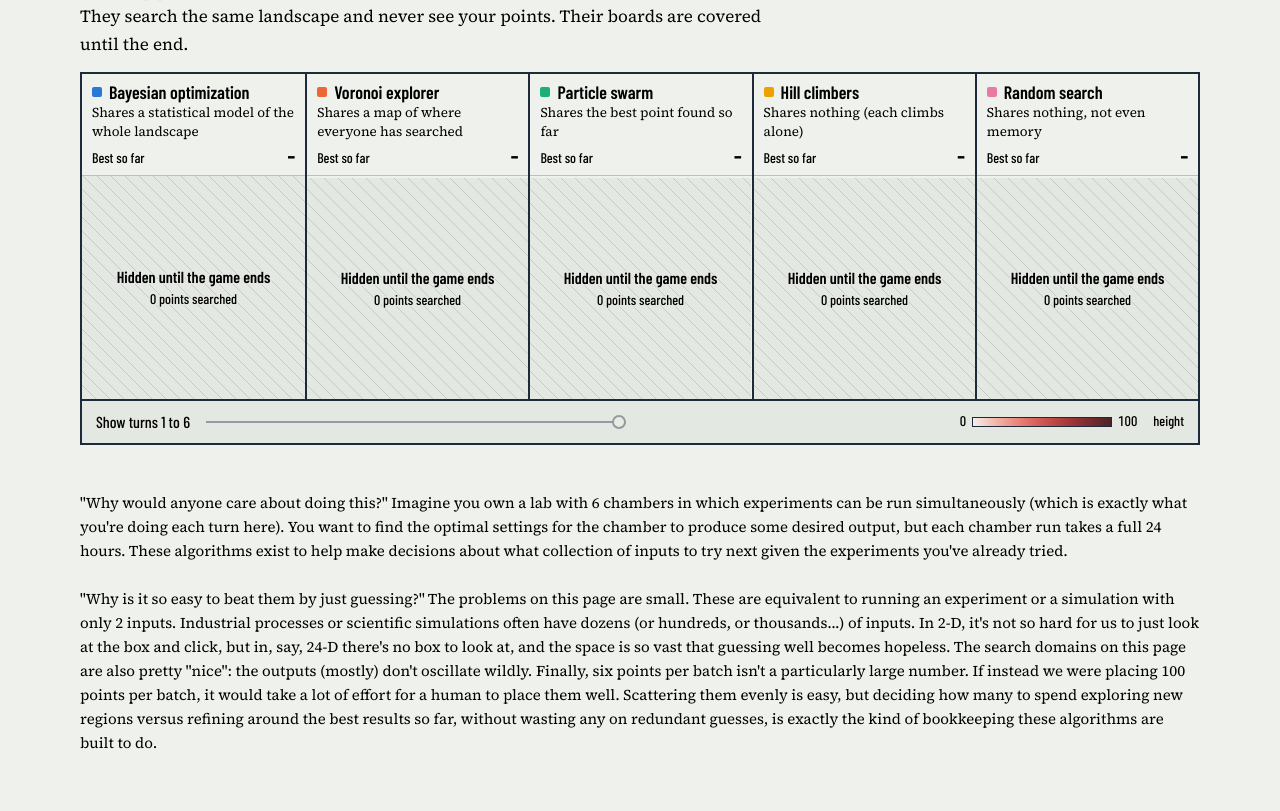
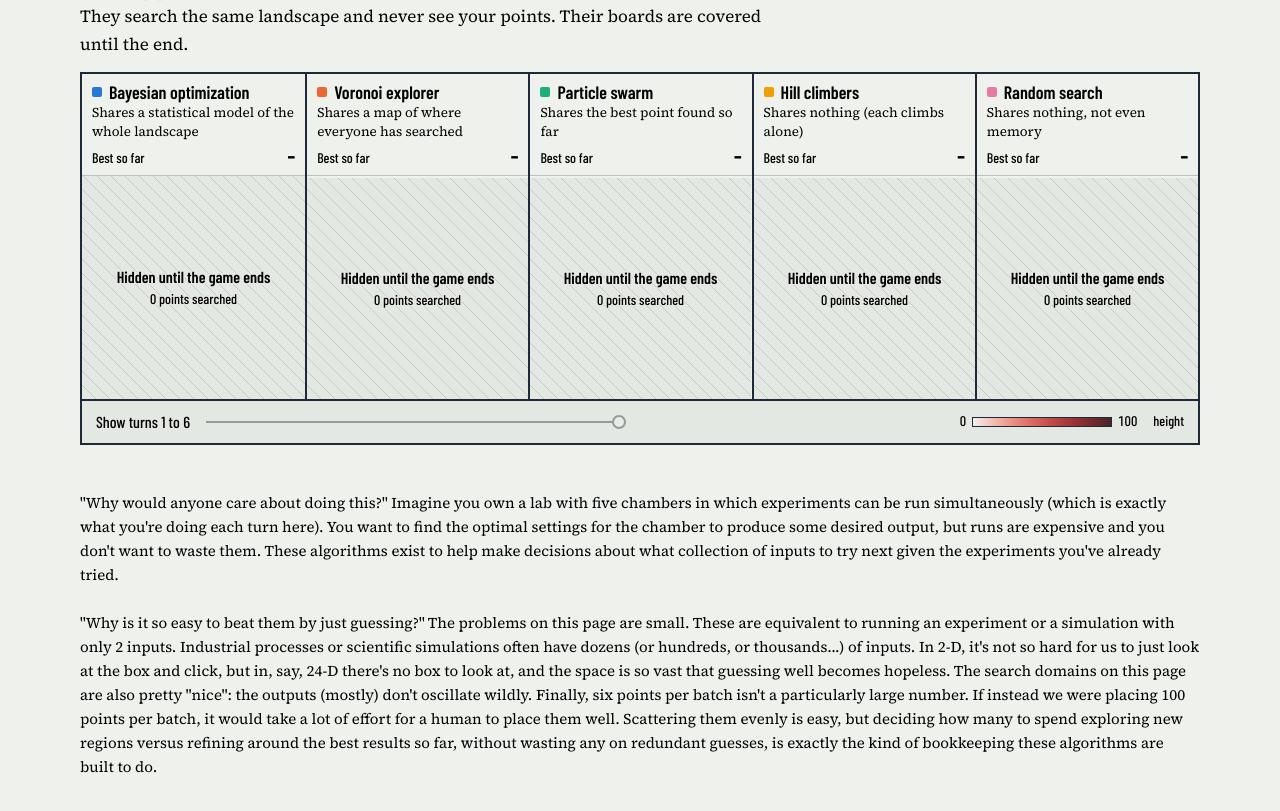
Before and after one commit to dbcav/searchle, a plain HTML site: page index.html in a window 1280 px wide. Shown: the part 1100-1911 px from the top of the page. Drawn offline with nearby package versions, Linux system fonts and the light colour scheme; some packages are replaced by stand-ins of ours; a script that the page names is missing.

Commit message:
Fixed description

```diff
--- a/index.html
+++ b/index.html
@@ -207,10 +207,10 @@
 
   <footer class="colophon">
     <p>
-      "Why would anyone care about doing this?" Imagine you own a lab with 6 chambers in which experiments can be run
+      "Why would anyone care about doing this?" Imagine you own a lab with five chambers in which experiments can be run
       simultaneously (which is exactly what you're doing each turn here). You want to find the optimal settings for the
-      chamber to produce some desired output,
-      but each chamber run takes a full 24 hours. These algorithms exist to help make decisions about what collection of
+      chamber to produce some desired output, but runs are expensive and you don't want to waste them. These algorithms
+      exist to help make decisions about what collection of
       inputs to try next given the experiments you've already tried.
     </p>
     <br>
```
